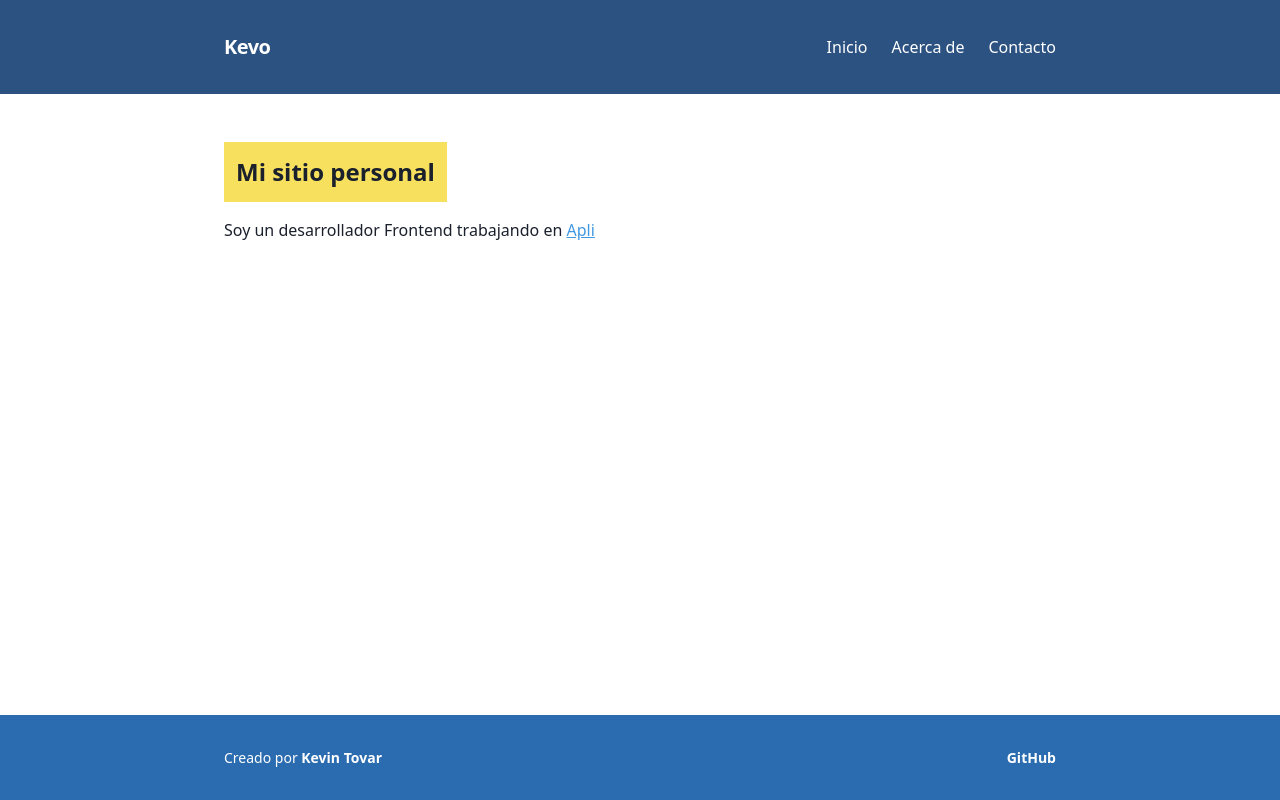
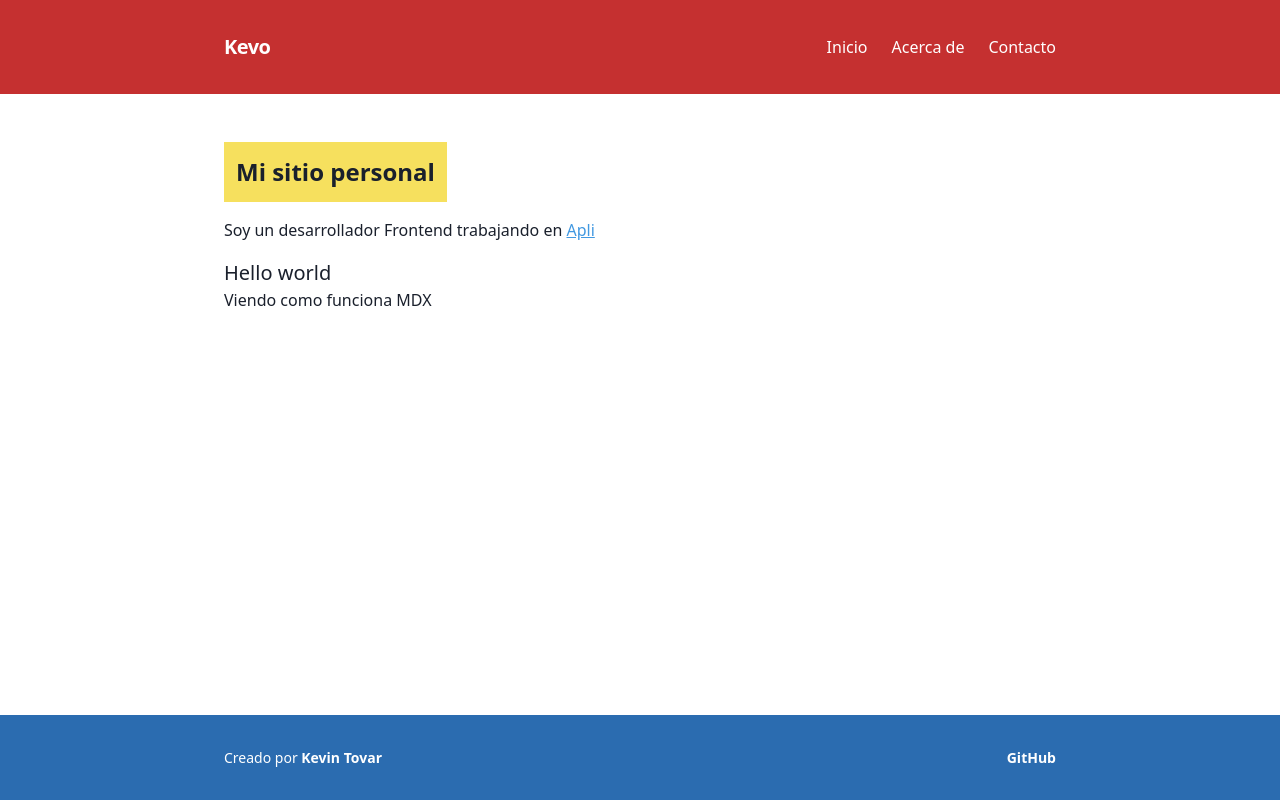
Before and after one commit to kevotovar/kevo, a Gatsby site: page / in a window 1280 px wide. Built offline with nearby package versions, Linux system fonts and the light colour scheme; Gatsby itself is replaced by a stand-in of ours; what @tailwindcss/custom-forms would draw is missing.

Commit message:
Add entries to the index

```diff
--- a/src/components/header.js
+++ b/src/components/header.js
@@ -14,7 +14,7 @@ function Header() {
   `);
 
   return (
-    <header className="bg-blue-800">
+    <header className="bg-red-700">
       <div className="flex flex-wrap items-center justify-between max-w-4xl mx-auto p-4 md:p-8">
         <Link className="flex items-center no-underline text-white" to="/">
           <span className="font-bold text-xl tracking-tight">
@@ -54,7 +54,7 @@ function Header() {
               route: `/contacto`,
               title: `Contacto`,
             },
-          ].map(link => (
+          ].map((link) => (
             <Link
               className="block md:inline-block mt-4 md:mt-0 md:ml-6 no-underline text-white"
               key={link.title}
--- a/src/pages/index.js
+++ b/src/pages/index.js
@@ -1,11 +1,12 @@
 import React from 'react';
-// import PropTypes from 'prop-types';
-// import { graphql } from 'gatsby';
+import PropTypes from 'prop-types';
+import { graphql } from 'gatsby';
 
 import Layout from '../components/layout';
 import SEO from '../components/seo';
 
-function IndexPage() {
+function IndexPage({ data }) {
+  const nodes = data.allMdx.edges;
   return (
     <Layout>
       <SEO
@@ -31,17 +32,39 @@ function IndexPage() {
         </p>
       </section>
       <section className="mt-4">
-        {/* {nodes.map((node) => (
+        {nodes.map(({ node }) => (
           <div key={node.id}>
             <h2 className="text-xl">
               <a>{node.frontmatter.title}</a>
             </h2>
             <div>{node.excerpt}</div>
           </div>
-        ))} */}
+        ))}
       </section>
     </Layout>
   );
 }
 
+IndexPage.propTypes = {
+  data: PropTypes.any.isRequired,
+};
+
+export const pageQuery = graphql`
+  query IndexQuery {
+    allMdx(filter: { frontmatter: { category: { eq: "blog" } } }) {
+      edges {
+        node {
+          id
+          frontmatter {
+            title
+            path
+            date(formatString: "DD-MM-YY")
+          }
+          excerpt(pruneLength: 200)
+        }
+      }
+    }
+  }
+`;
+
 export default IndexPage;
```
